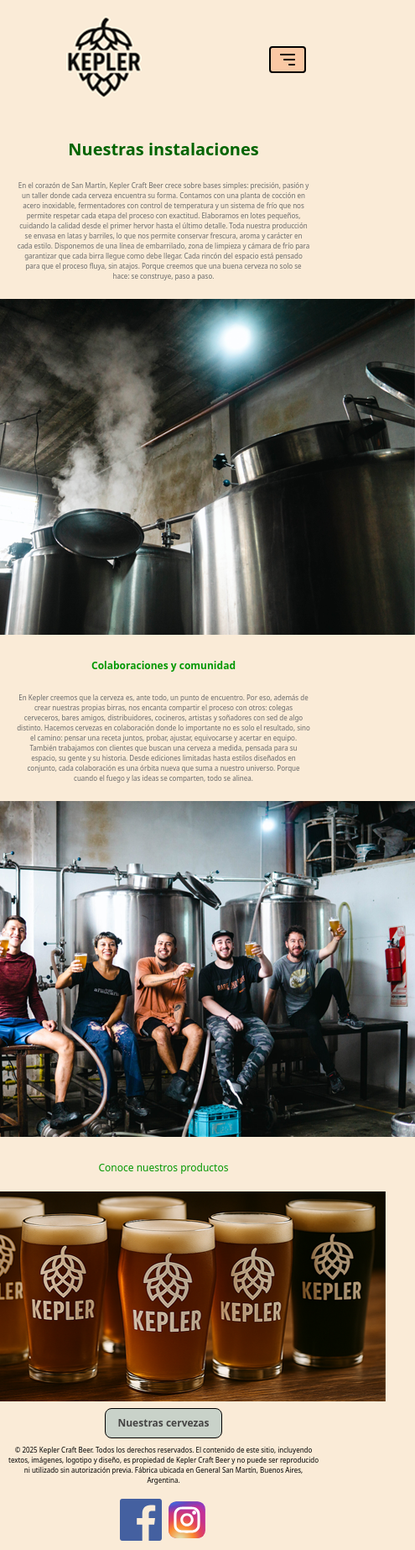
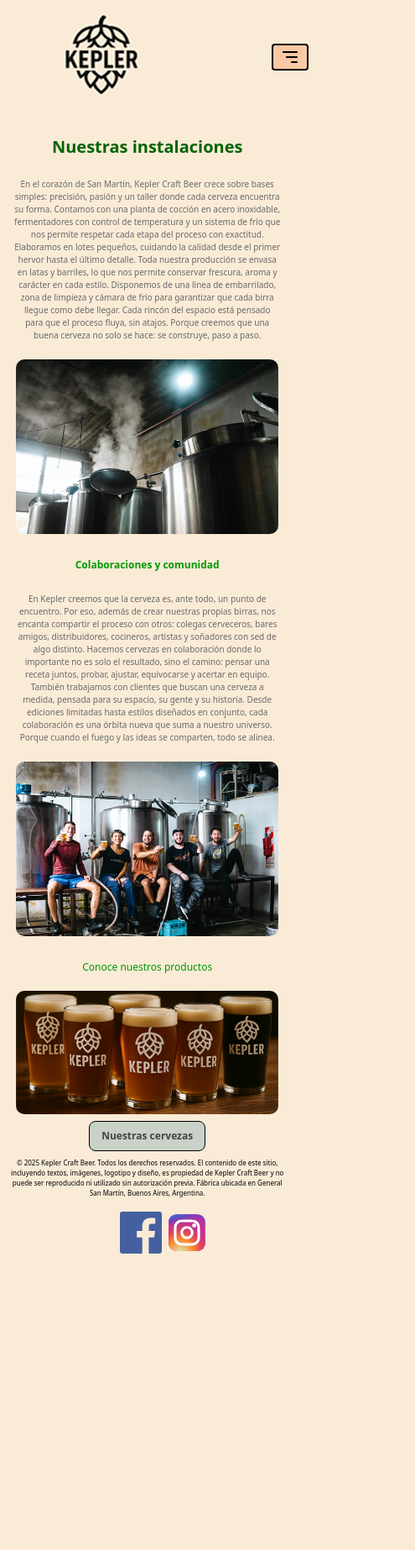
Before and after one commit to LucasNicolasMelo/Kepler, a plain HTML site: page pages/tallercervecero.html in a window 390 px wide. Shown: the whole page at 84% size, 495 px wide, since content can reach past the window. After the commit the page ends 1503 px from the top, so only its background shows below. Drawn offline with nearby package versions, Linux system fonts and the light colour scheme.

Commit message:
modifique las imagenes

```diff
--- a/pages/tallercervecero.html
+++ b/pages/tallercervecero.html
@@ -55,11 +55,9 @@
                     Disponemos de una línea de embarrilado, zona de limpieza y cámara de frío para garantizar que cada birra llegue como debe llegar.
                     Cada rincón del espacio está pensado para que el proceso fluya, sin atajos. Porque creemos que una buena cerveza no solo se hace: se construye, paso a paso.</p>
                 </div>
-                <div>
-                    <article class="imagen-secundaria">
-                        <img src="../assets/1.png" alt="">
-                    </article>
-                </div>
+                <article class="imagen-secundaria">
+                    <img src="../assets/1.png" alt="" class="img-secundaria">
+                </article>
             </div>
         </section>
 
@@ -74,12 +72,9 @@
                     También trabajamos con clientes que buscan una cerveza a medida, pensada para su espacio, su gente y su historia. Desde ediciones limitadas hasta estilos diseñados en conjunto, cada colaboración es una órbita nueva que suma a nuestro universo.
                     Porque cuando el fuego y las ideas se comparten, todo se alinea.</p>
                 </div>
-                <div>
-                    <div>
                     <article class="imagen-secundaria">
-                        <img src="../assets/3.png" alt="">
+                        <img src="../assets/3.png" alt="" class="img-secundaria">
                     </article>
-                </div>
             </div>
         </section>
 
@@ -87,7 +82,7 @@
             <div class="contenido-secundario">
                 <h3>Conoce nuestros productos</h3>
                 <div class="imagen-secundaria">
-                    <img src="../assets/nuestrascervezas.png" alt="">
+                    <img src="../assets/nuestrascervezas.png" alt="" class="img-secundaria">
                 </div>
                 <div class="btn-secundario">
                     <a class="otra-pagina" href="./Lo que hacemos.html">Nuestras cervezas</a>
--- a/scss/partials/components/_card.scss
+++ b/scss/partials/components/_card.scss
@@ -6,12 +6,11 @@
     border: 2px solid black;
     border-radius: 10px;
     width: 100%;
-
     img {
       width: 100%;
+      max-width: 100%;
       border-bottom: 1px solid black;
       border-radius: 10px;
-      padding: 8px;
     }
 
     .contenido-card {
--- a/scss/partials/components/_footer.scss
+++ b/scss/partials/components/_footer.scss
@@ -7,6 +7,7 @@
     padding: 10px;
     @media (max-width: 450px) {
         font-size: 8px;
+        width: 90%;
         padding: 0px 5px;
   }
     @media (min-width: 451px) and (max-width: 1024px) {
--- a/scss/partials/components/_general.scss
+++ b/scss/partials/components/_general.scss
@@ -3,9 +3,9 @@
 
 body {
     background-color: antiquewhite;
-    margin: 10px;
+    margin: 5px;
     @media (max-width: 450px) {
-        margin: 5px;
+        margin: 2px;
     }
     @media (min-width: 451px) and (max-width: 1024px) {
         margin: 8px;
@@ -18,7 +18,7 @@
     padding: 10px 20px;
 
     @media (max-width: 450px) {
-        font-size: 8px;
+        font-size: 10px;
         padding: 5px 10px;
     }
     @media (min-width: 451px) and (max-width: 1024px) {
@@ -136,7 +136,7 @@
 .cerveza{
     @include mixins.flex(row,space-around,flex-start);
     .cerveza-info{
-        max-width: 700px;
+        max-width: 900px;
         width: 100%;
         margin: 10px 0px;
     }
@@ -174,11 +174,12 @@
     @include mixins.flex(column,center,center);
     gap: 20px;
     .section-texto {
-        max-width: 800px;
+        max-width: 1200px;
         width: 100%;
         text-align: center;
     }
     @media (max-width: 450px) {
+        width: 90%;
         gap: 10px;
         .section-texto{
             padding: 0px 5px;
@@ -193,15 +194,21 @@
 }
 .contenido-secundario{
     @include mixins.flex(column,center,center);
+    width: 100%;
+    max-width: 1200px;
+    margin: 0 auto;
     margin-top: 20px;
     .texto-secundario {
-        max-width: 600px;
+        max-width: 1000px;
         width: 100%;
         text-align: center;
     }
     @media (max-width: 450px) {
+        margin: 0;
         margin-top: 10px;
+        width: 90%;
         .texto-secundario {
+            width: 100%;
             padding: 0px 5px;
         }
     }
@@ -216,11 +223,12 @@
 .contenido-dudas{
     @include mixins.flex(column,center,center);
     .texto-dudas {
-        max-width: 600px;
+        max-width: 1200px;
         width: 100%;
         text-align: center;
     }
     @media (max-width: 450px) {
+        width: 90%;
         margin-top: 10px;
         .texto-dudas {
             padding: 0px 5px;
@@ -233,3 +241,15 @@
         }
     }
 }
+.img-secundaria{
+    width: 100%;
+    max-width: 600px;
+    height: auto;
+    border-radius: 10px;
+    display: block;
+    margin: 0 auto;
+    @media (max-width: 450px) {
+        width: 90%;
+        height: auto;
+    }
+}
--- a/scss/partials/components/_header.scss
+++ b/scss/partials/components/_header.scss
@@ -1,7 +1,10 @@
 .navbar{
     background-color: antiquewhite;
     padding: 16px;
+    width: 100%;
+    box-sizing: border-box;
     @media (max-width: 450px) {
+        width: 100%;
         padding: 8px;
     }
 
--- a/scss/partials/utilities/_variables.scss
+++ b/scss/partials/utilities/_variables.scss
@@ -2,8 +2,8 @@
 $p-btn: rgb(69, 68, 68);
 $color-h1: darkgreen;
 $color-subtitle: rgb(3, 152, 3);
-$fontsize-p: 16px;
-$fontsize-h1: 40px;
-$fontsize-subtitle: 30px;
+$fontsize-p: 20px;
+$fontsize-h1: 50px;
+$fontsize-subtitle: 40px;
 $fontsize-card: 20px;
 $backbtn: rgb(201, 210, 201);
```
Also changed, not shown: index.html (+2 -2 lines), styles/style.css, 1 other file.
